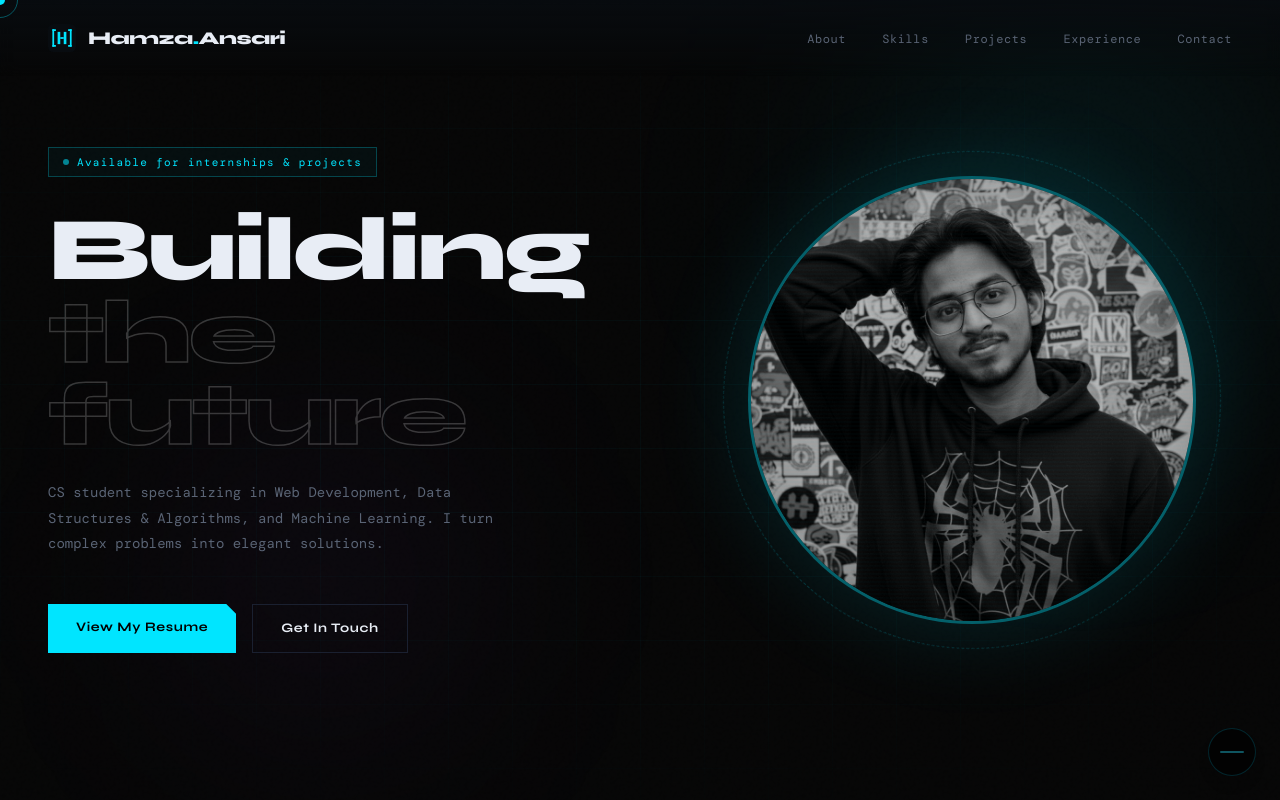
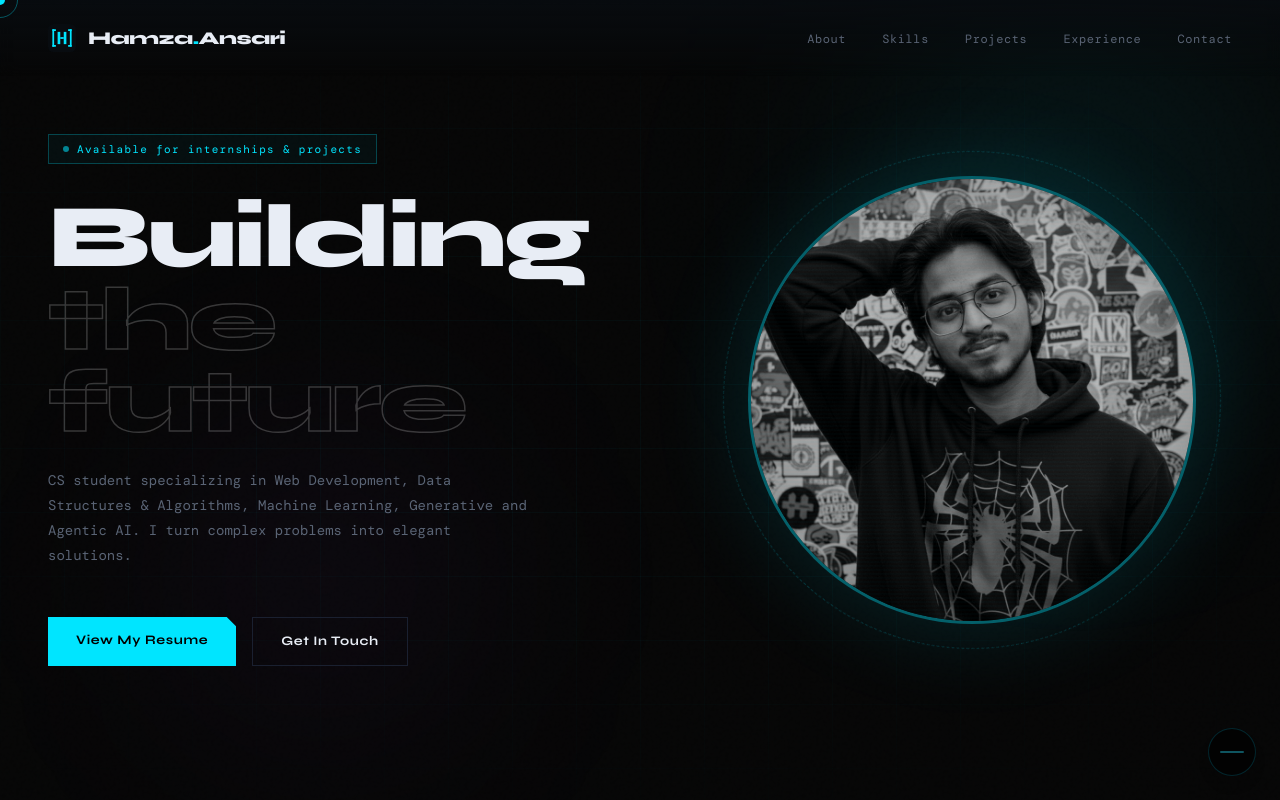
Before and after one commit to upskill-hamza/portfolio, a React (Create React App) app: page / in a window 1280 px wide. Shown: the top 800 px of the page. Built offline with nearby package versions, Linux system fonts and the light colour scheme; a web font is replaced by a local one.

Commit message:
Updaing Readme

```diff
--- a/src/components/Hero.jsx
+++ b/src/components/Hero.jsx
@@ -128,7 +128,7 @@ export default function Hero() {
             }}
           >
             CS student specializing in Web Development, Data Structures & Algorithms,
-            and Machine Learning. I turn complex problems into elegant solutions.
+            Machine Learning, Generative and Agentic AI. I turn complex problems into elegant solutions.
           </p>
 
           <div
--- a/src/data/portfolioData.js
+++ b/src/data/portfolioData.js
@@ -16,7 +16,7 @@ export const MARQUEE_ITEMS = [
 
 // ── About stats
 export const STATS = [
-  { num: 470, suffix: "+", label: "LeetCode Problems Solved" },
+  { num: 600, suffix: "+", label: "LeetCode Problems Solved" },
   { num: 15, suffix: "+", label: "Projects Shipped" },
   { num: 9.1, suffix: "", label: "GPA" },
   { num: 5, suffix: "", label: "Hackathon Awards" },
@@ -126,5 +126,5 @@ export const SOCIAL_LINKS = [
   { label: "GitHub", href: "https://github.com/upskill-hamza", type: "github" },
   { label: "LinkedIn", href: "https://linkedin.com/in/hamza-ansari-1240ab2b7", type: "linkedin" },
   { label: "Resume", href: "/Hamza_Resume.pdf", type: "resume" },
-  { label: "LeetCode", href: "https://leetcode.com/u/9gtm6LLdDI", type: "leetcode" }
+  { label: "LeetCode", href: "https://leetcode.com/u/hamzaupskill", type: "leetcode" }
 ];
```
Also changed, not shown: 2 other files (tests, documents, lock files or other folders).
